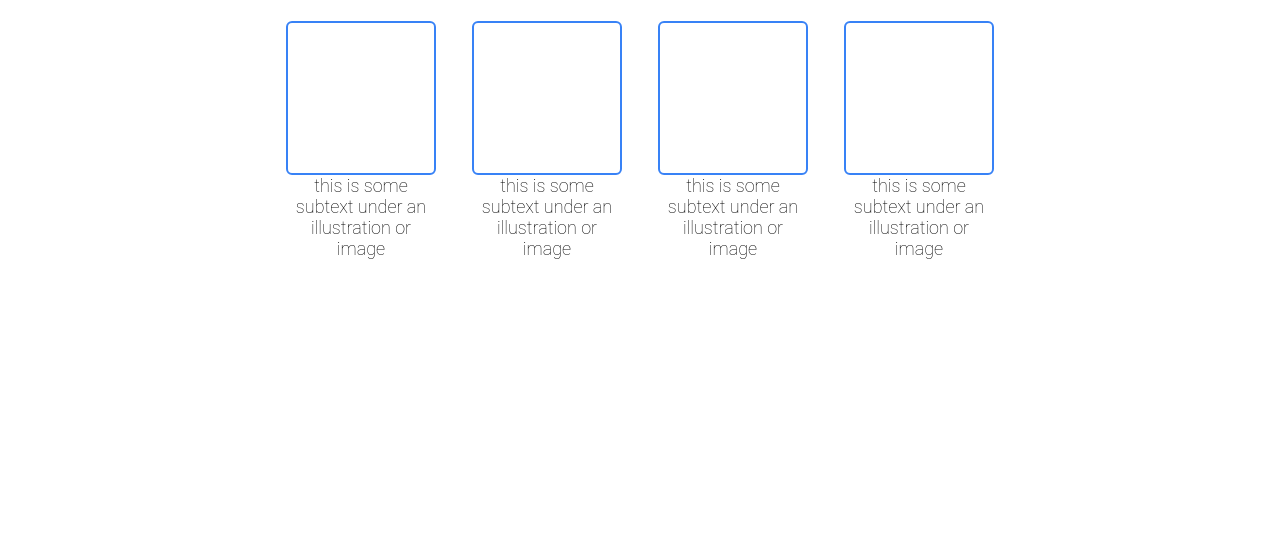
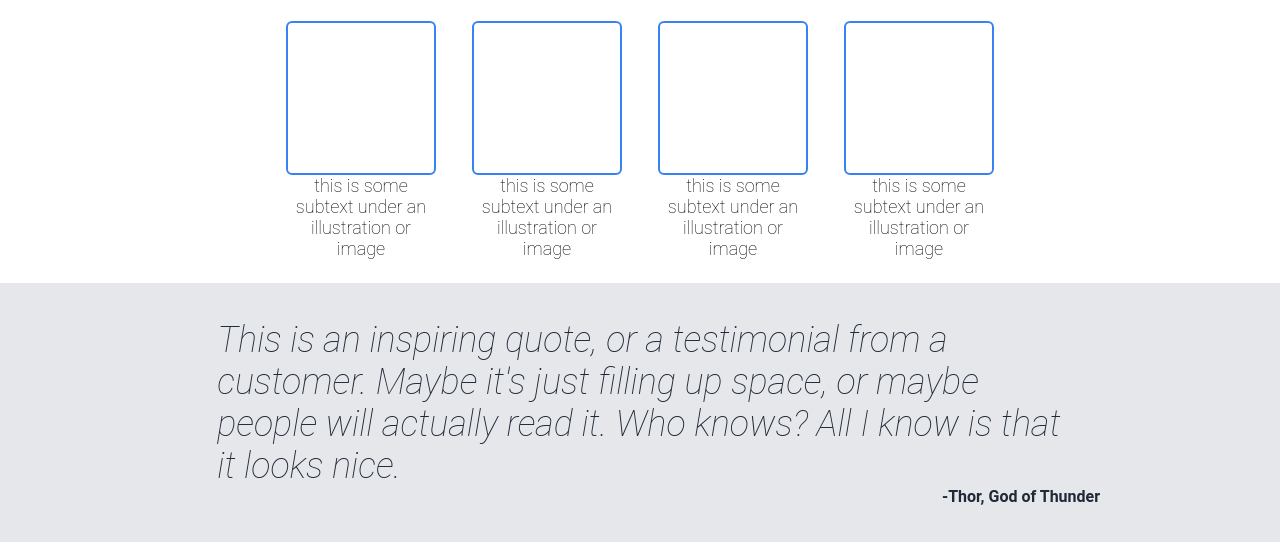
Before and after one commit to Brady01k/Landing-Page-Project, a plain HTML site: page index.html in a window 1280 px wide. Shown: the part 421-963 px from the top of the page. Before the commit the page ends 800 px from the top, so only its background shows below. Drawn offline with Linux system fonts and the light colour scheme.

Commit message:
Add third section
add padding to bottom of second section

```diff
--- a/index.html
+++ b/index.html
@@ -63,6 +63,14 @@
 
     </div>
 
+    <div class="quote-section">
+        <div class="quote"><em>This is an inspiring quote, or a testimonial from a customer.
+            Maybe it's just filling up space, or maybe people will actually read it. Who knows?
+            All I know is that it looks nice.</em>
+        </div>
+        <div class="author">-Thor, God of Thunder</div>
+    </div>
+
 </div>
 
 
--- a/styles.css
+++ b/styles.css
@@ -125,6 +125,7 @@ a {
     padding-right: 36px;
     justify-content: center;
     align-items: center;
+    padding-bottom: 24px;
 }
 
 .box {
@@ -142,3 +143,27 @@ a {
     font-size: 18px;
     font-weight: 200;
 }
+
+.quote-section {
+    display: flex;
+    flex-direction: column;
+    padding: 36px;
+    align-items: center;
+    background-color: #e5e7eb;
+
+}
+
+.quote {
+    font-size: 36px;
+    font-weight: 200;
+    color: #1f2937;
+    display: flex;
+    width: 70%;
+}
+
+.author {
+    align-self: flex-end;
+    color: #1f2937;
+    font-weight: bold;
+    width: 25%;
+}
```
